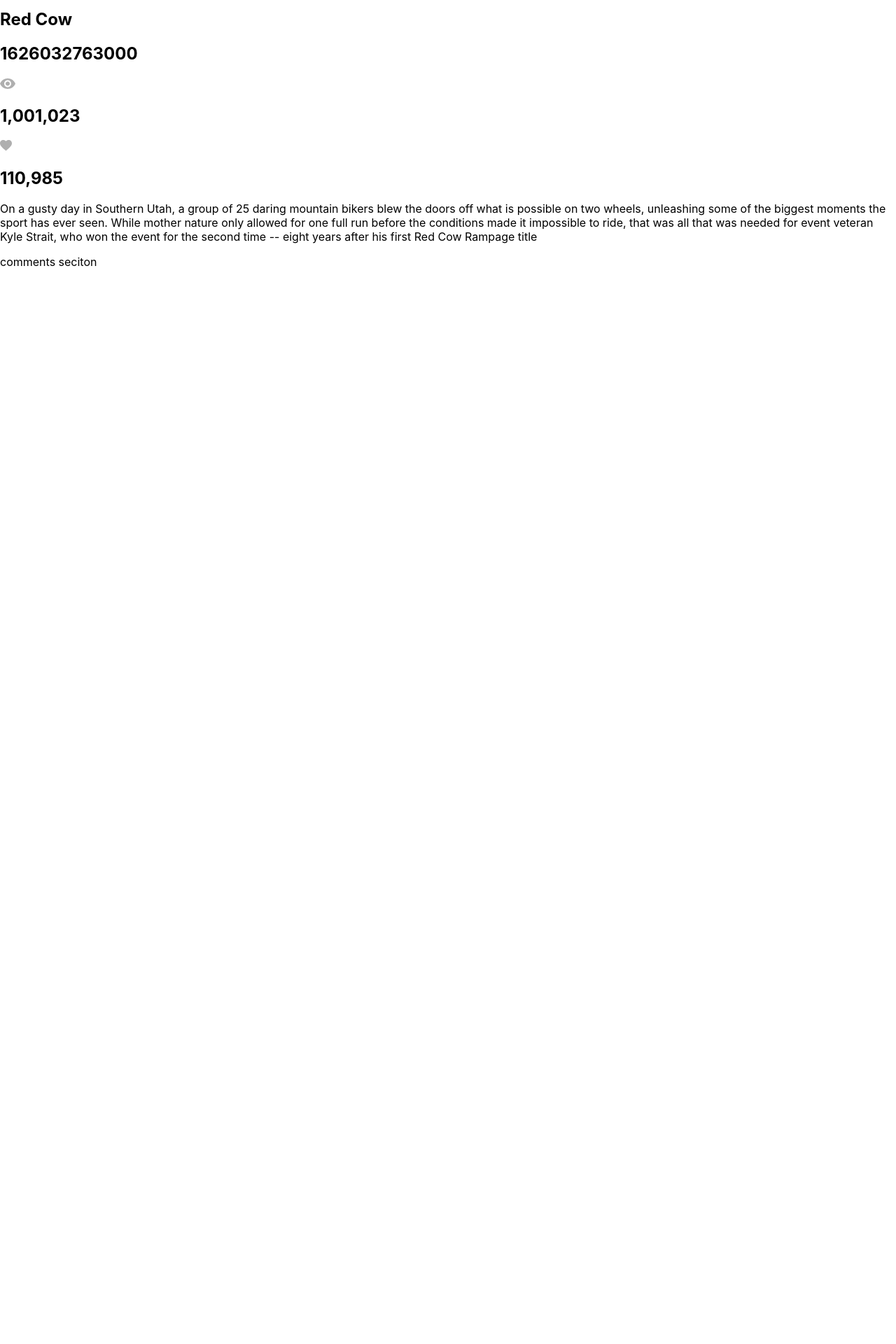
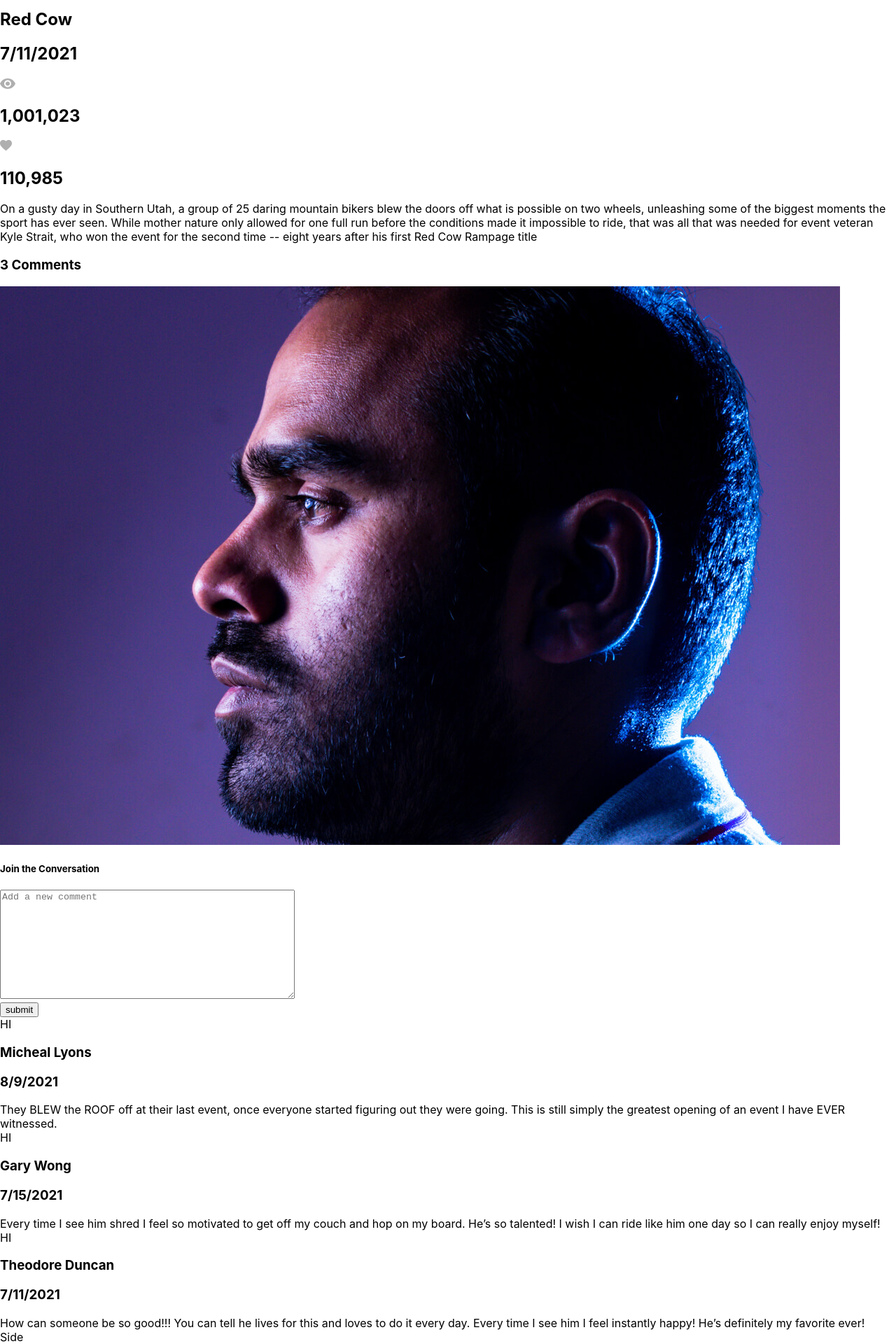
Before and after one commit to SJPARK538/sejin-park-BrainFlix, a React (Create React App) app: page / in a window 1280 px wide. Shown: the part 1003-2923 px from the top of the page at 70% size. Before the commit the page ends 1387 px from the top, so only its background shows below. Built offline with nearby package versions, Linux system fonts and the light colour scheme.

Commit message:
comment section

```diff
--- a/src/App.js
+++ b/src/App.js
@@ -4,6 +4,9 @@
 import Comments from './components/Comments/Comments';
 import Main from './components/Main/Main';
 import data from './data/video-details.json';
+import side from './data/videos.json';
+import Sidepage from "./components/SideVideo/SideVideo";
+
 
 
 
@@ -12,7 +15,9 @@
     super()
     this.state = {
       mainVideo: data[0],
-      videoList : data
+      videoList: data,
+      defaults: data[0].comments,
+      sideVideo: side
     }
 
 
@@ -20,14 +25,14 @@
 
 
   render(){
-    console.log(data)
 
   return (
     <>
     <Header />
     <Hero />
-    <Main data ={this.state.mainVideo} />
-    <Comments />
+    <Main maindata ={this.state.mainVideo} />
+    <Comments comments ={this.state.defaults}/>
+    <Sidepage />
     </>
   );
 }
--- a/src/components/Comments/Comments.js
+++ b/src/components/Comments/Comments.js
@@ -1,9 +1,54 @@
 import React from "react";
+import avarta from "../../assets/Images/avartar.jpg"
 
-const Comments = () => {
+
+const Comments = ({comments}) => {
+
+    const Defaults = comments.map((comment, index) => {
+        return (
+        <div key={index}  className="comments__default-container">
+            <div className="comments__default-image-container">HI</div>
+            <div className="comments__default-content-container">
+                <div className="comments__content-header">
+                    <h3 className="comments__content-header--name">{comment.name}</h3>
+                    <h3 className="comments__content-header--date">{new Date(comment.timestamp).toLocaleDateString()}</h3>
+                </div>
+                <div className="comments__content-textarea">{comment.comment}</div>
+            </div>
+        </div>
+        )
+    })
+
     return(
-        <div className="comments">comments seciton</div>
+        <div className="comments">
+            <h3 className="comments__title" >3 Comments</h3>
+            <img src={avarta} className="comments__image"></img>
+            <form className="comments__input-container">
+                <div className="comments__text-container">
+                    <h5 className="comments__text-container--subtitle">Join the Conversation</h5>
+                    <textarea name="name" cols="50" rows="10" className="comment__text-container--textarea" placeholder="Add a new comment"></textarea>
+                    <div className="comments__text-container--button-container">
+                        <button className="comments__text-container--button">submit</button>
+                    </div>
+                </div>
+            </form>
+            <div className="comments__default">{Defaults}</div>
+        </div>
     )
 }
 
 export default Comments;
+
+// return (
+    // <div className="comments__default-container">
+    //     <div className="comments__default-image-container"></div>
+    //     <div className="comments__default-content-container">
+    //         <div className="comments__content-header">
+    //             <h3 className="comments__content-header--name">name</h3>
+    //             <h3 className="comments__content-header--date">date</h3>
+    //         </div>
+    //         <div className="comments__content-textarea"></div>
+    //     </div>
+
+    // </div>
+// )
--- a/src/components/Main/Main.js
+++ b/src/components/Main/Main.js
@@ -3,14 +3,15 @@
 import likes from "../../assets/Images/Icons/likes.svg"
 
 
-const Main = ({data}) => {
+const Main = ({maindata}) => {
+    const Maincontent = [maindata].map((data, index) => {
         return(
-        <div className="main">
+            <div key={index} className="main">
                 <div className="main__head-container">
                     <h1 className="main__title">{data.title}</h1>
                     <div className="main__info-container">
                         <h2 className="main__info-container--author">{data.channel}</h2>
-                    <h2 className="main__info-container--date">{data.timestamp}</h2>
+                        <h2 className="main__info-container--date">{new Date(data.timestamp).toLocaleDateString()}</h2>
                     </div>
                     <div className="main__views-likes-container">
                         <div className="main__views-container">
@@ -26,9 +27,10 @@
                 <div className="main__description-container">
                     <p className="main__description-container--content">{data.description}</p>
                 </div>
-
             </div>
         )
+    })
+    return <div>{Maincontent}</div>
 }
 
 export default Main;
--- /dev/null
+++ b/src/components/SideVideo/SideVideo.js
@@ -0,0 +1,9 @@
+import React from "react";
+
+const Sidepage = () => {
+    return(
+        <div>Side</div>
+    )
+}
+
+export default Sidepage;
```
Also changed, not shown: src/assets/Images/avartar.jpg (renamed from src/assets/Images/Mohan-muruge.jpg). Lines whose indentation alone changed are shown as unchanged.
